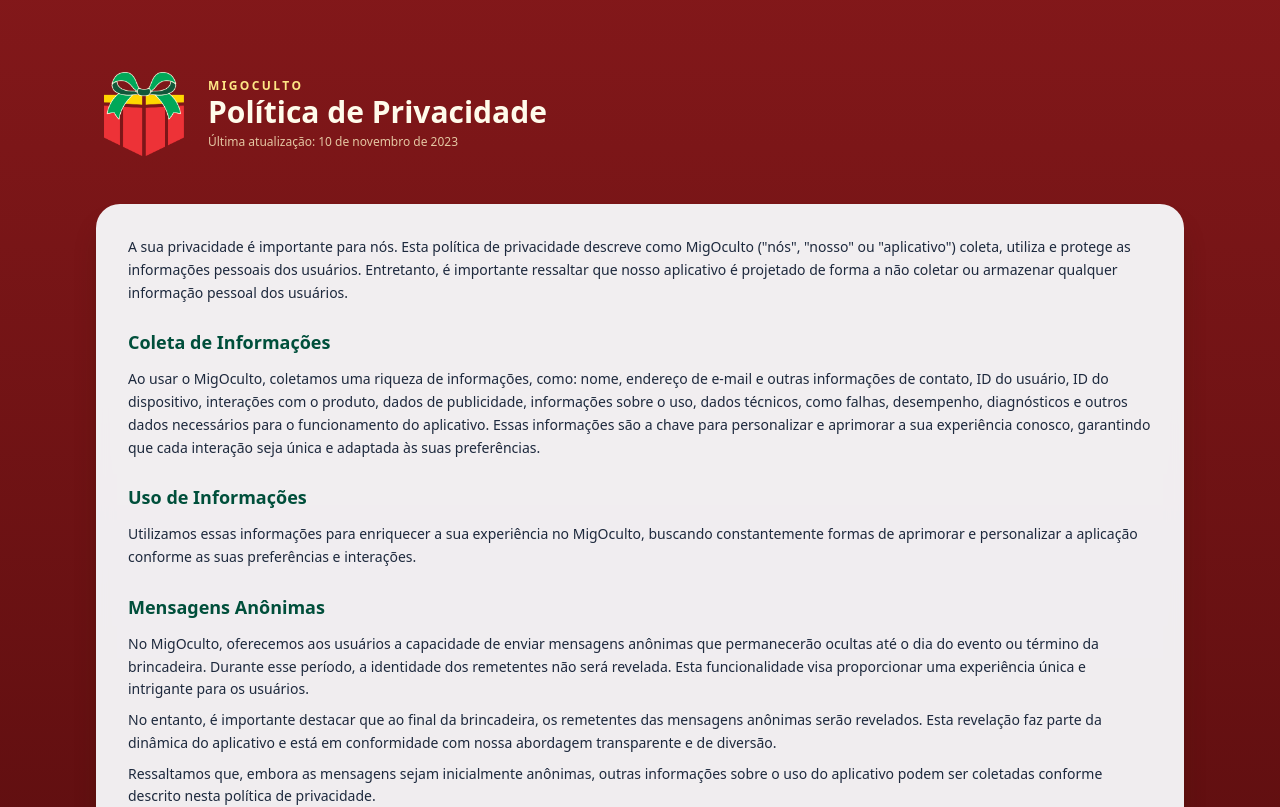
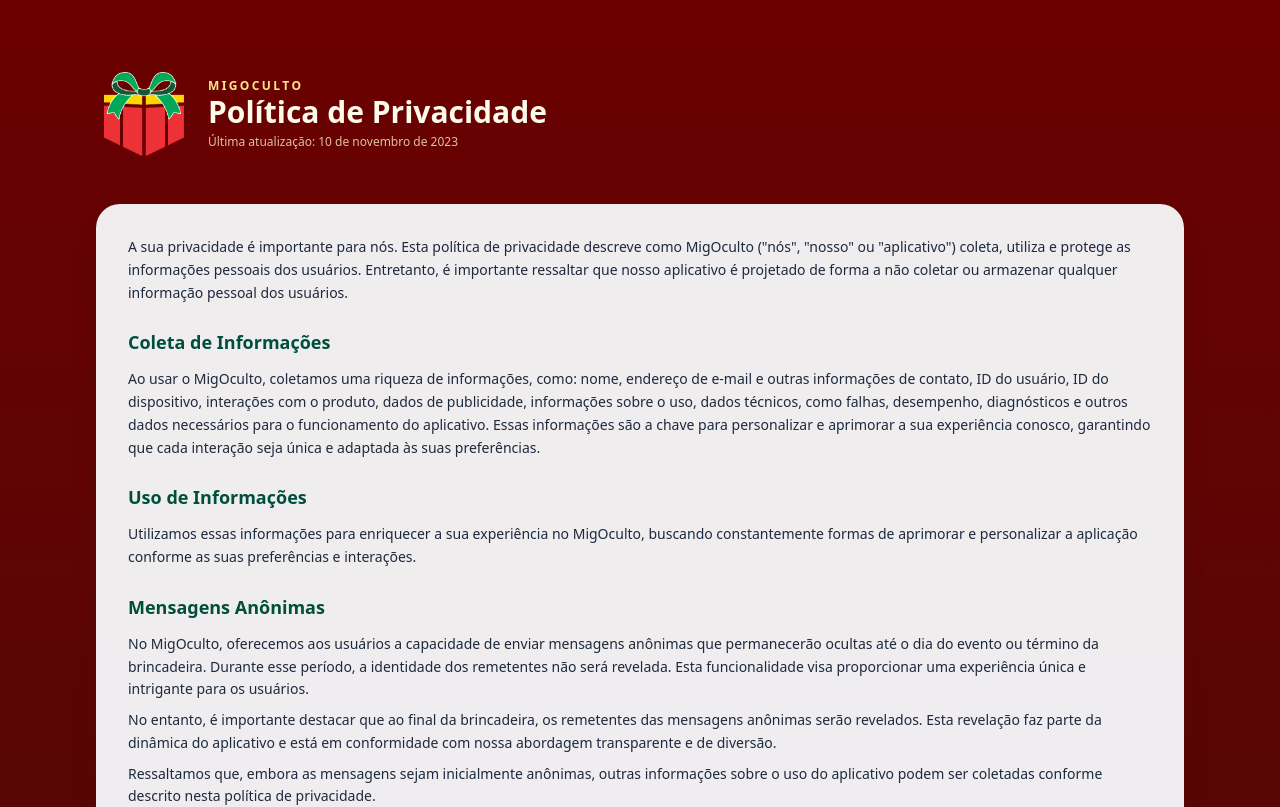
Before and after one commit to caiofrota/migoculto, a Next.js app: page /politica-de-privacidade in a window 1280 px wide. Shown: the top 807 px of the page. Built offline with nearby package versions, Linux system fonts and the light colour scheme.

Commit message:
feat: create migoculto default color

```diff
--- a/app/globals.css
+++ b/app/globals.css
@@ -1,5 +1,8 @@
 @import "tailwindcss";
-@custom-variant dark (&:where(.dark, .dark *));
+
+@theme {
+  --color-red-920: #6b0000;
+}
 
 @layer components {
   html {
--- a/app/politica-de-privacidade/page.tsx
+++ b/app/politica-de-privacidade/page.tsx
@@ -16,7 +16,7 @@ function Section({ title, children }: { title: string; children: React.ReactNode
 
 export default function PrivacyPolicyPage() {
   return (
-    <main className="min-h-screen bg-linear-to-b from-red-900 to-red-950 text-slate-100">
+    <main className="min-h-screen bg-linear-to-b from-red-920 to-red-950 text-slate-100">
       <div className="mx-auto flex min-h-screen max-w-6xl flex-col px-4 py-10 sm:px-6 lg:px-8 lg:py-16">
         <header className="mb-10 flex flex-col items-start gap-4 sm:flex-row sm:items-center sm:justify-between">
           <div className="flex items-center gap-4">
```
